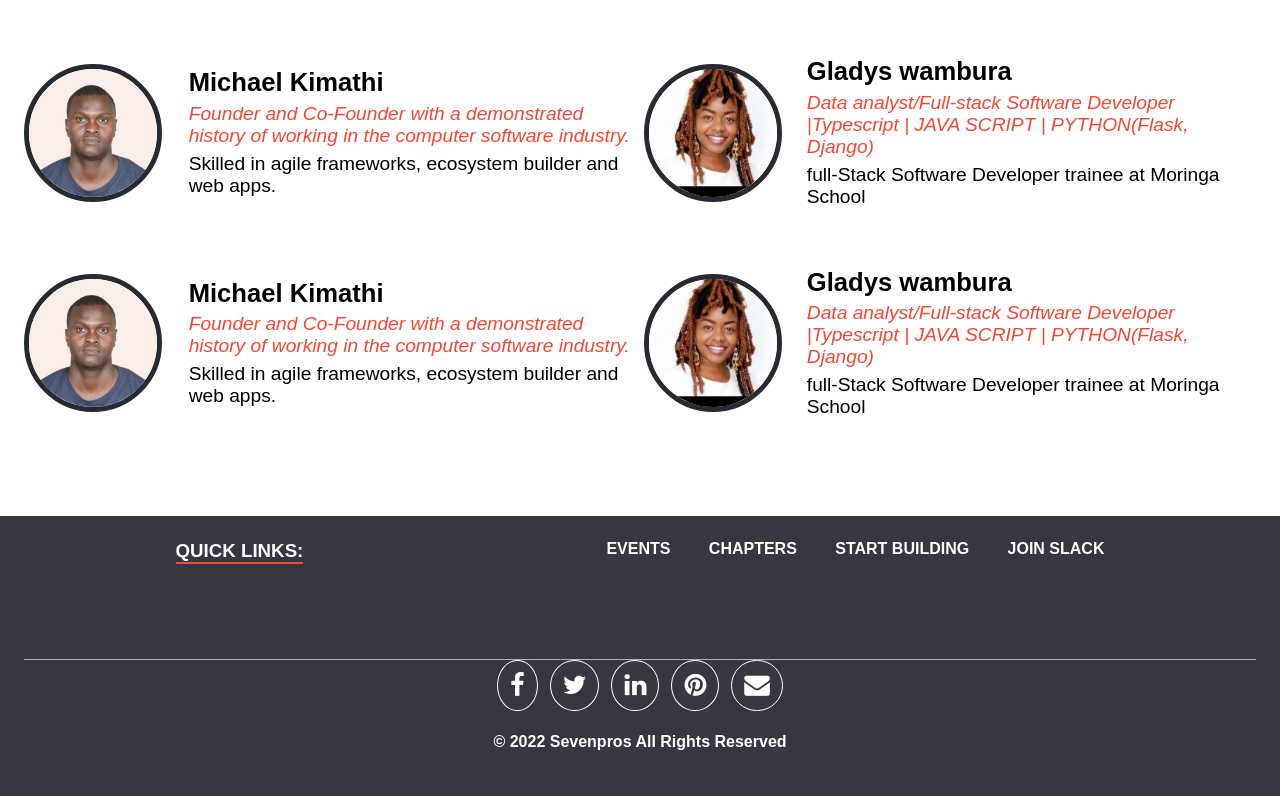
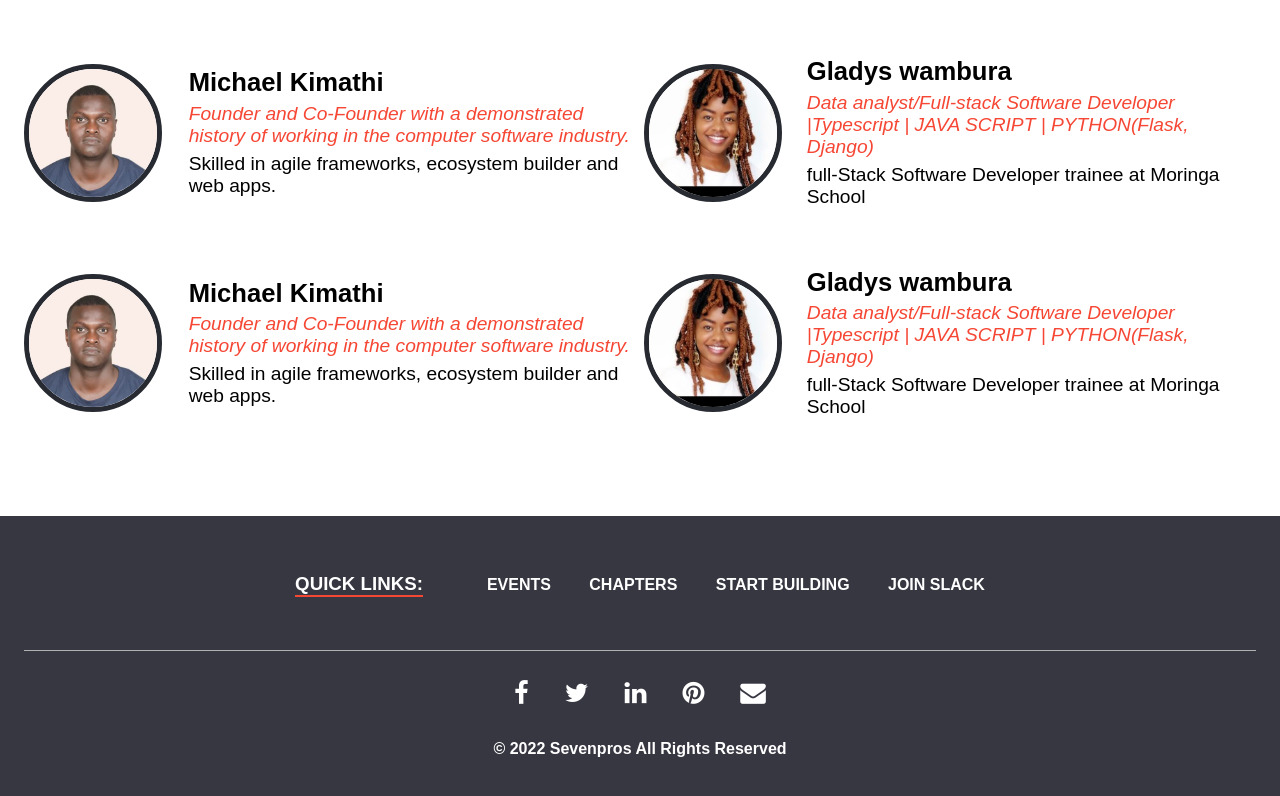
Before and after one commit to Sevenpros/Africas_talking_conference, a website: page index.html in a window 1280 px wide. Shown: the part 1349-2145 px from the top of the page. Drawn offline with Linux system fonts and the light colour scheme.

Commit message:
fix styling error

```diff
--- a/css/style.css
+++ b/css/style.css
@@ -96,15 +96,10 @@ footer {
   font-weight: bold;
 }
 
-.about-links {
-  margin-top: 18px;
-  justify-content: center;
-}
-
 .about-links li a {
   font-size: 3vw;
   color: white;
-  border: 1px solid white;
+  border: none;
 }
 
 .desktop-menu-list li a:hover {
@@ -186,6 +181,11 @@ h5 {
   gap: 12px;
   margin-top: 0;
   padding-top: 0;
+}
+
+.about-links {
+  margin-top: 18px;
+  justify-content: center;
 }
 
 .main-program-section {
@@ -422,7 +422,9 @@ h5 {
 
 .quick-links {
   display: flex;
-  justify-content: space-around;
+  justify-content: center;
+  align-items: center;
+  gap: 5vw;
   padding-bottom: 20px;
   border-bottom: 1px solid rgb(177, 177, 177);
 }
@@ -574,4 +576,16 @@ h5 {
   .summit {
     width: 100%;
   }
+
+  .logo {
+    width: 15%;
+  }
+
+  .quick-links {
+    min-height: 90px;
+  }
+
+  .quick-links h3 {
+    margin: 0;
+  }
 }
```
